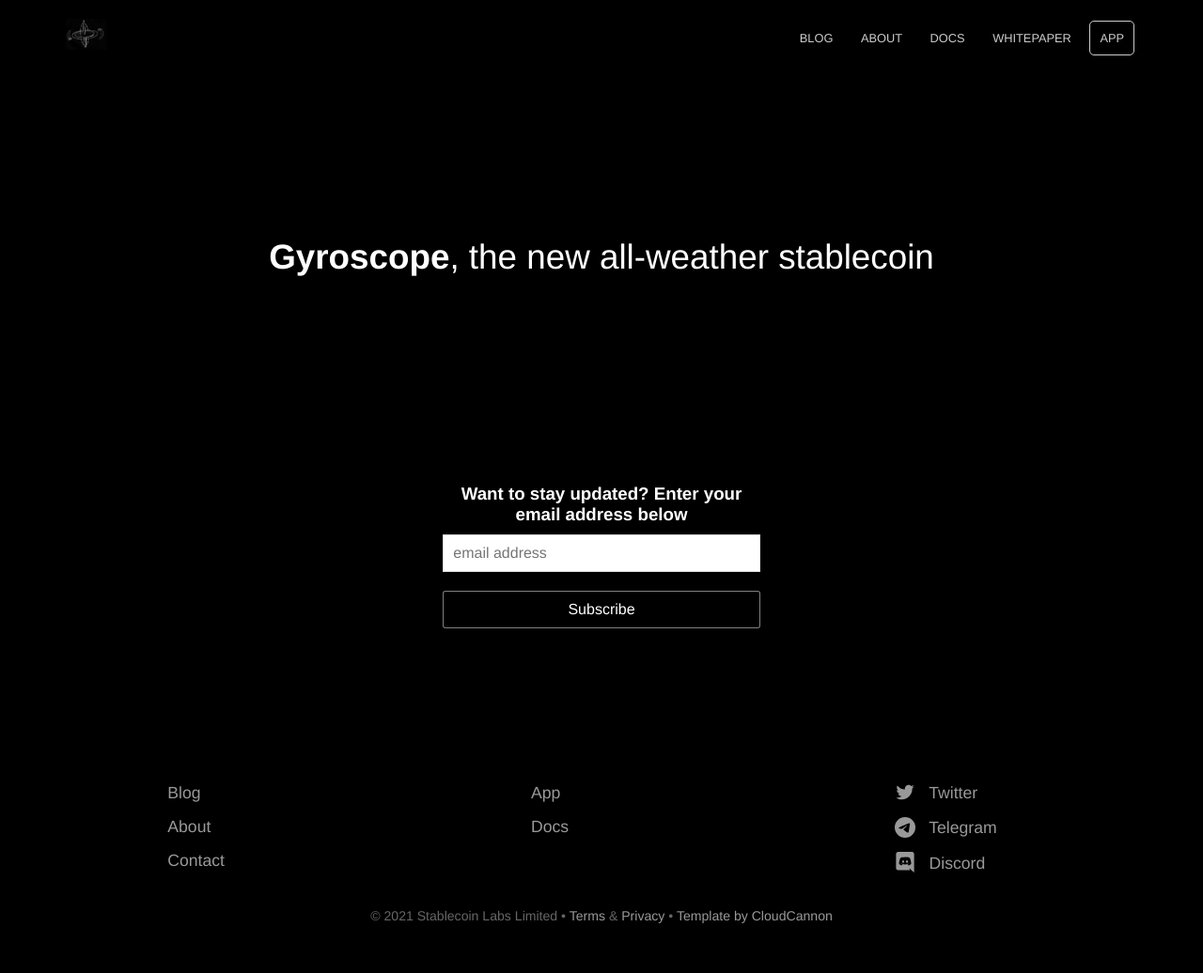
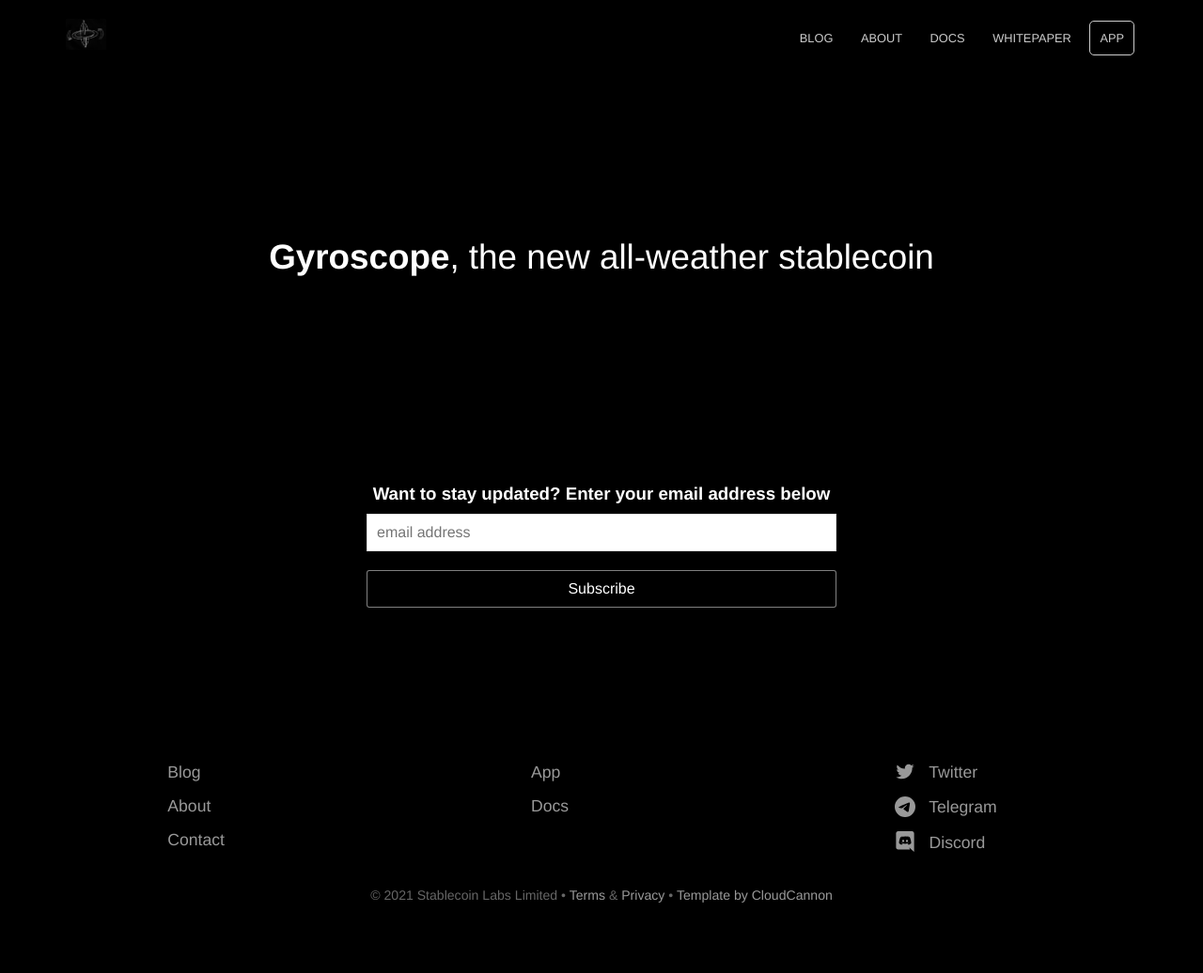
Before and after one commit to gyrostable/gyroscope-landing, a Jekyll site: the page built from index.html, in a window 1280 px wide. Shown: the whole page at 94% size. Built offline with Jekyll 4.4.1, drawn with Linux system fonts in a browser that asks for light colours; after the commit the page ends 1014 px from its top, so only the background shows below that.

Commit message:
Make landing page form more responsive

```diff
--- a/_sass/landing-page.scss
+++ b/_sass/landing-page.scss
@@ -66,4 +66,11 @@
 	.content section:nth-child(even) .flex {
 		flex-direction: row-reverse;
 	}
+
 }
+
+@media #{$mid-point} {
+  #mc_embed_signup_scroll{
+    max-width: 500px;
+  }
+}
--- a/index.html
+++ b/index.html
@@ -8,12 +8,12 @@
 		<center>
 		<div id="mc_embed_signup" style='margin-top: 220px'>
 			<form action="https://finance.us1.list-manage.com/subscribe/post?u=613f6a8c1301bd8fa5f5d5c83&amp;id=f33c21320c" method="post" id="mc-embedded-subscribe-form" name="mc-embedded-subscribe-form" class="validate" target="_blank" novalidate>
-				<div id="mc_embed_signup_scroll" style="width: 45%">
-				<label for="mce-EMAIL"> <h3>Want to stay updated? Enter your email address below</h3></label>
-				<input type="email" value="" name="EMAIL" class="email" id="mce-EMAIL" placeholder="email address" required>
-				<!-- real people should not fill this in and expect good things - do not remove this or risk form bot signups-->
-				<div style="position: absolute; left: -5000px;" aria-hidden="true"><input type="text" name="b_613f6a8c1301bd8fa5f5d5c83_f33c21320c" tabindex="-1" value=""></div>
-				<div class="clear"><input type="submit" value="Subscribe" name="subscribe" id="mc-embedded-subscribe" class="button"></div>
+				<div id="mc_embed_signup_scroll">
+					<label for="mce-EMAIL"> <h3>Want to stay updated? Enter your email address below</h3></label>
+					<input type="email" value="" name="EMAIL" class="email" id="mce-EMAIL" placeholder="email address" required>
+					<!-- real people should not fill this in and expect good things - do not remove this or risk form bot signups-->
+					<div style="position: absolute; left: -5000px;" aria-hidden="true"><input type="text" name="b_613f6a8c1301bd8fa5f5d5c83_f33c21320c" tabindex="-1" value=""></div>
+					<div class="clear"><input type="submit" value="Subscribe" name="subscribe" id="mc-embedded-subscribe" class="button"></div>
 				</div>
 			</form>
 		</div>
```
Also changed, not shown: 1 other file.
